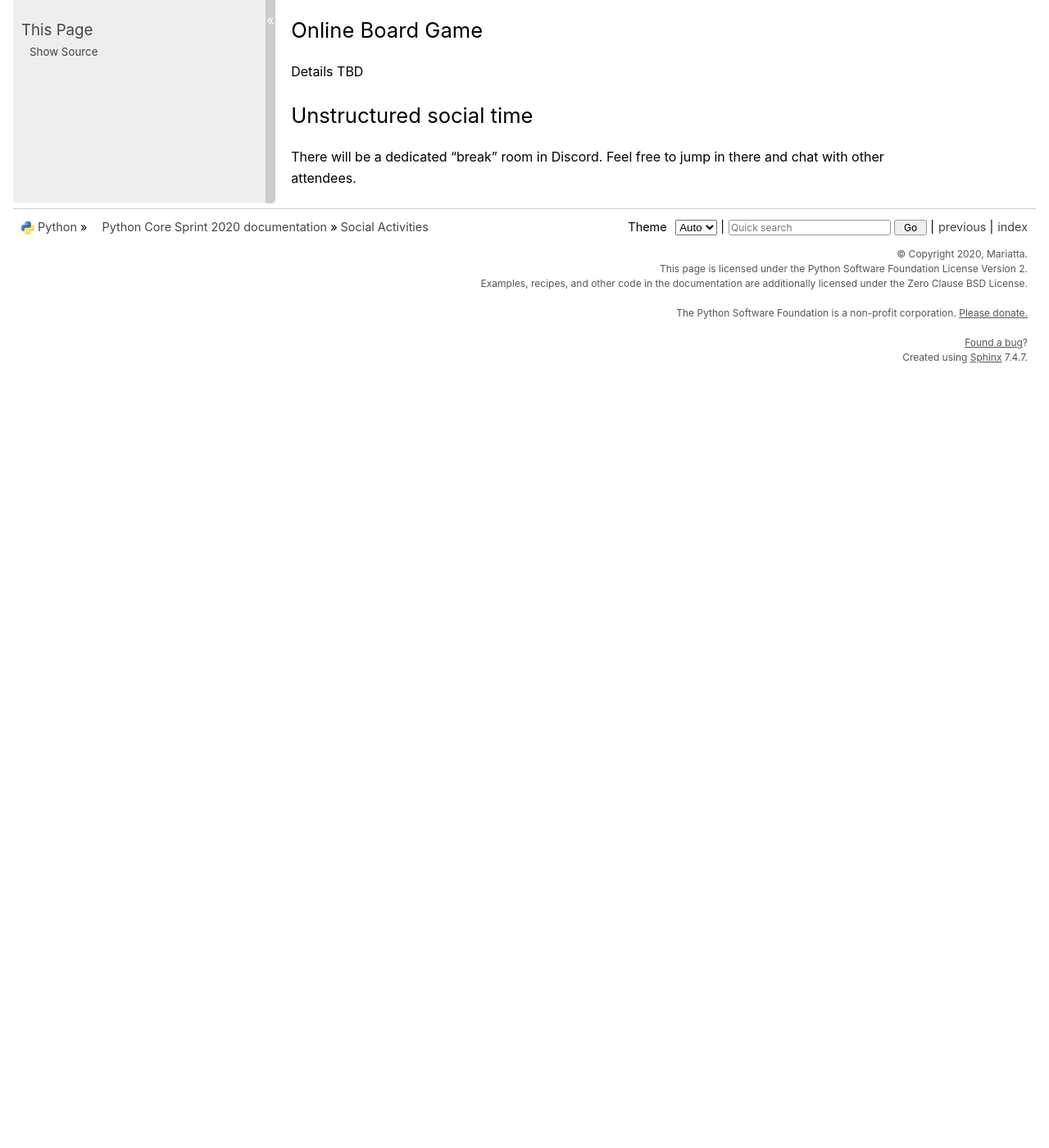
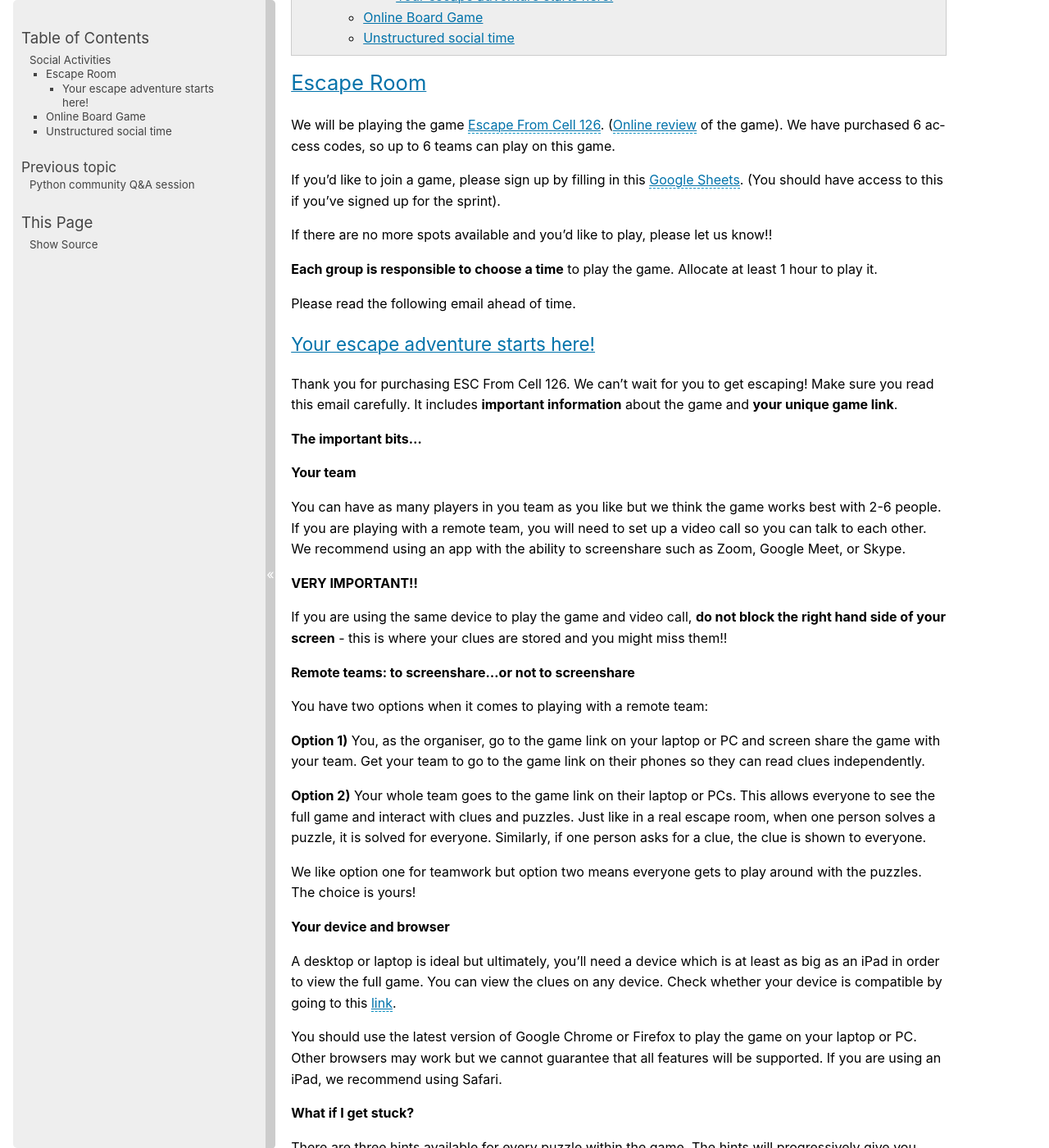
Before and after one commit to python/core-sprint, a Sphinx documentation site: the page built from docs/social_activities.rst, in a window 1280 px wide and 1400 px high, scrolled down 270 px. Shown: the whole window at 82% size. Built offline with Sphinx 7.4.7, drawn with Linux system fonts in a browser that asks for light colours; before the commit the page ends 900 px from its top, so only the background shows below that; some of the changed text lies outside the part shown.

Commit message:
Add more info about the Escape Room and how to sign up (#40)
Closes https://github.com/python/core-sprint/issues/37

```diff
--- a/docs/social_activities.rst
+++ b/docs/social_activities.rst
@@ -2,15 +2,106 @@
 
 Social Activities
 =================
+
+.. contents::
 
 Escape Room
 -----------
 
 We will be playing the game `Escape From Cell 126 <https://escthegame.com/>`_.
 (`Online review <https://www.reviewtheroom.co.uk/esc-the-game-esc-from-cell-126-play-at-home/>`_ of the game).
-We will purchase 6 access codes and form up to 6 groups.
-We will create a spreadsheet and folks can sign up to join a group to play with.
-Each group get to schedule their own time to play this game.
+We have purchased 6 access codes, so up to 6 teams can play on this game.
+
+If you'd like to join a game, please sign up by filling in this `Google Sheets <https://docs.google.com/spreadsheets/d/1VEY1-Gkl9R1f-QBZlcdDNzYe3S_uHFXdhRwbEC6T3Oc/edit?usp=sharing>`_.
+(You should have access to this if you've signed up for the sprint).
+
+If there are no more spots available and you'd like to play, please let us know!!
+
+**Each group is responsible to choose a time** to play the  game. Allocate at
+least 1 hour to play it.
+
+Please read the following email ahead of time.
+
+Your escape adventure starts here!
+__________________________________
+
+Thank you for purchasing ESC From Cell 126. We can’t wait for you to get escaping!
+Make sure you read this email carefully. It includes **important information**
+about the game and **your unique game link**.
+
+
+**The important bits...**
+
+
+**Your team**
+
+You can have as many players in you team as you like but we think the game works
+best with 2-6 people. If you are playing with a remote team, you will need to
+set up a video call so you can talk to each other. We recommend using an app
+with the ability to screenshare such as Zoom, Google Meet, or Skype.
+
+**VERY IMPORTANT!!**
+
+If you are using the same device to play the game and video call, **do not
+block the right hand side of your screen** - this is where your clues are stored
+and you might miss them!!
+
+**Remote teams: to screenshare…or not to screenshare**
+
+You have two options when it comes to playing with a remote team:
+
+**Option 1)** You, as the organiser, go to the game link on your laptop or PC
+and screen share the game with your team. Get your team to go to the game link on
+their phones so they can read clues independently.
+
+**Option 2)** Your whole team goes to the game link on their laptop or PCs.
+This allows everyone to see the full game and interact with clues and puzzles.
+Just like in a real escape room, when one person solves a puzzle, it is solved
+for everyone. Similarly, if one person asks for a clue, the clue is shown to
+everyone.
+
+We like option one for teamwork but option two means everyone gets to play around
+with the puzzles. The choice is yours!
+
+**Your device and browser**
+
+A desktop or laptop is ideal but ultimately, you’ll need a device which is at
+least as big as an iPad in order to view the full game. You can view the clues
+on any device. Check whether your device is compatible by going to this
+`link <https://escthegame.com/testMyDevice>`_.
+
+You should use the latest version of Google Chrome or Firefox to play the game
+on your laptop or PC. Other browsers may work but we cannot guarantee that all
+features will be supported. If you are using an iPad, we recommend using Safari.
+
+**What if I get stuck?**
+
+There are three hints available for every puzzle within the game.
+The hints will progressively give you more information. If you still do not
+have the correct answer after three hints, you will be able to view the answer.
+
+**Timings**
+
+You can start the game when you like. There is no time limit but most players
+finish the game in around 1 hour.
+
+**Can I play it again?**
+
+Your game link is unique and can only be used once. If you accidentally leave
+your game mid session, you can come back to it using the same link - all your
+progress will be saved.
+
+**The exciting bits...**
+
+Your unique game links:
+
+We will populate the `Google Sheets <https://docs.google.com/spreadsheets/d/1VEY1-Gkl9R1f-QBZlcdDNzYe3S_uHFXdhRwbEC6T3Oc/edit?usp=sharing>`_.
+with the game links prior to the start of the sprint.
+
+
+Good luck and happy escaping!
+
+**ESC The Game Team**
 
 Online Board Game
 -----------------
```
